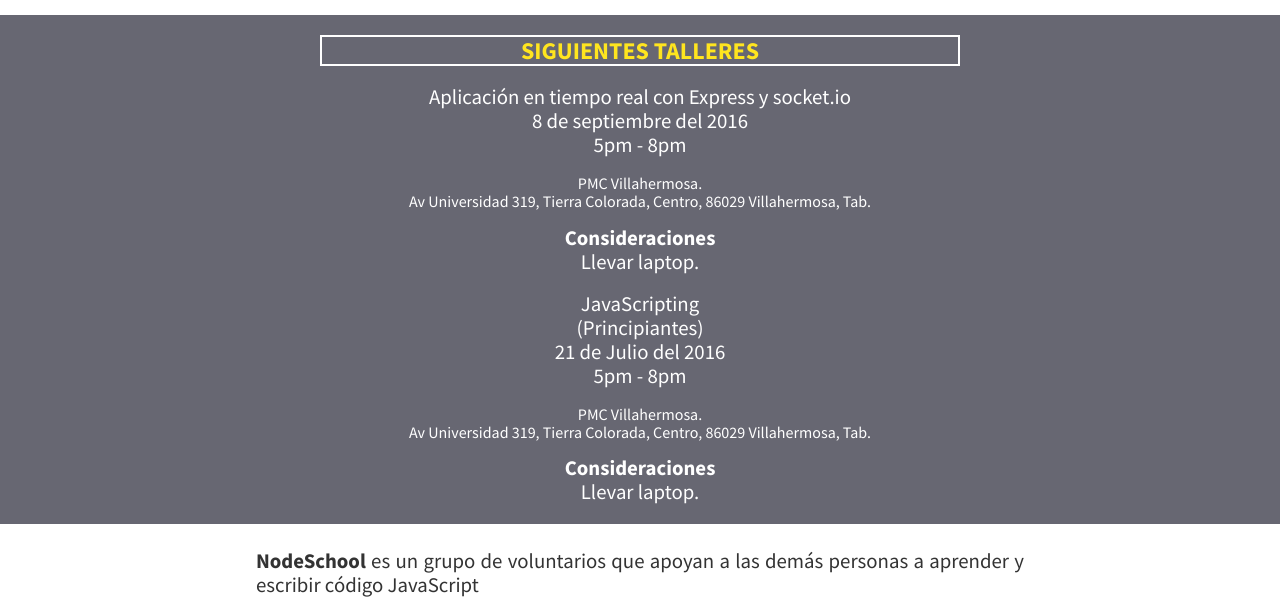
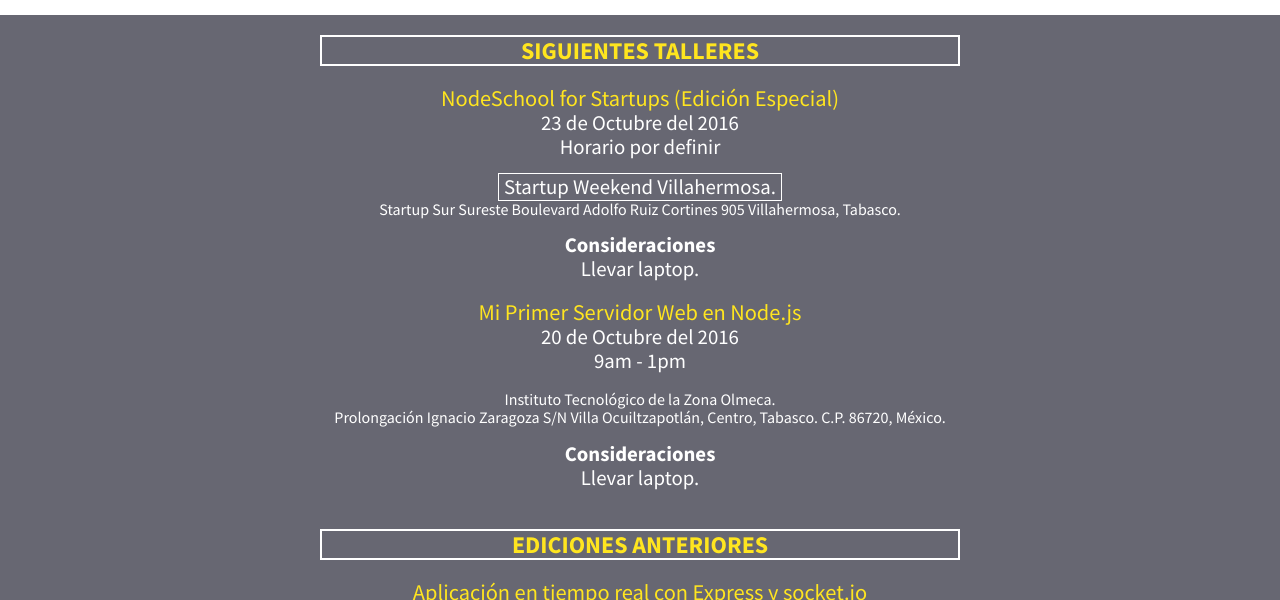
Before and after one commit to nodeschool/tabasco, a website: page index.html in a window 1280 px wide. Shown: the part 955-1555 px from the top of the page. Drawn offline with nearby package versions, Linux system fonts and the light colour scheme.

Commit message:
Se agregaron la edicion itzo 20/10/2016 y Startup weekend Villahermosa 23/10/2016

```diff
--- a/assets/stylus/principal/principal.styl
+++ b/assets/stylus/principal/principal.styl
@@ -25,6 +25,10 @@
     padding .5em 0
     color letra
     font-family 'Source Sans Pro'
+.e-especial
+  font-size 1.3rem
+  border 1px solid white
+  padding 0 .3rem
 
 .cuerpo
   width 100%
@@ -112,6 +116,10 @@
         padding 0
         list-style none
         font-size 1.3em
+        .n-taller
+          font-size 1.4rem
+          color nodeschool
+
   .info-adicional
     display flex
     justify-content center
@@ -159,6 +167,8 @@
         img
           width 175px
           border-radius .2em
+          border-radius 50%
+          box-shadow rgba(0, 0, 0, .5) 0px 5px 10px
 
 .organiza
   color white
--- a/index.html
+++ b/index.html
@@ -62,7 +62,47 @@
       </header>
       <article class="evento-agendado">
         <ul>
-          <li>Aplicación en tiempo real con Express y socket.io</li>
+          <li class="n-taller">NodeSchool for Startups (Edición Especial)</li>
+          <li>23 de Octubre del 2016</li>
+          <li>Horario por definir</li>
+        </ul>
+        <p>
+          <span class="e-especial">Startup Weekend Villahermosa.</span>
+          <br>
+          Startup Sur Sureste
+          Boulevard Adolfo Ruiz Cortines 905
+          Villahermosa, Tabasco.
+        </p>
+        <ul>
+          <li><b>Consideraciones</b></li>
+          <li>Llevar laptop.</li>
+        </ul>
+        <br>
+      </article>
+      <article class="evento-agendado">
+        <ul>
+          <li class="n-taller">Mi Primer Servidor Web en Node.js</li>
+          <li>20 de Octubre del 2016</li>
+          <li>9am - 1pm</li>
+        </ul>
+        <p>
+          Instituto Tecnológico de la Zona Olmeca.
+          <br>
+          Prolongación Ignacio Zaragoza S/N
+          Villa Ocuiltzapotlán, Centro, Tabasco. C.P. 86720, México.
+        </p>
+        <ul>
+          <li><b>Consideraciones</b></li>
+          <li>Llevar laptop.</li>
+        </ul>
+        <br>
+      </article>
+      <header class="titulo-talleres">
+        <h2>Ediciones Anteriores</h2>
+      </header>
+      <article class="evento-agendado">
+        <ul>
+          <li class="n-taller">Aplicación en tiempo real con Express y socket.io</li>
           <li>8 de septiembre del 2016</li>
           <li>5pm - 8pm</li>
         </ul>
@@ -79,7 +119,7 @@
       </article>
       <article class="evento-agendado">
         <ul>
-          <li>JavaScripting</li>
+          <li class="n-taller">JavaScripting</li>
           <li>(Principiantes)</li>
           <li>21 de Julio del 2016</li>
           <li>5pm - 8pm</li>
```
Also changed, not shown: assets/css/estilo.css, 2 other files.
